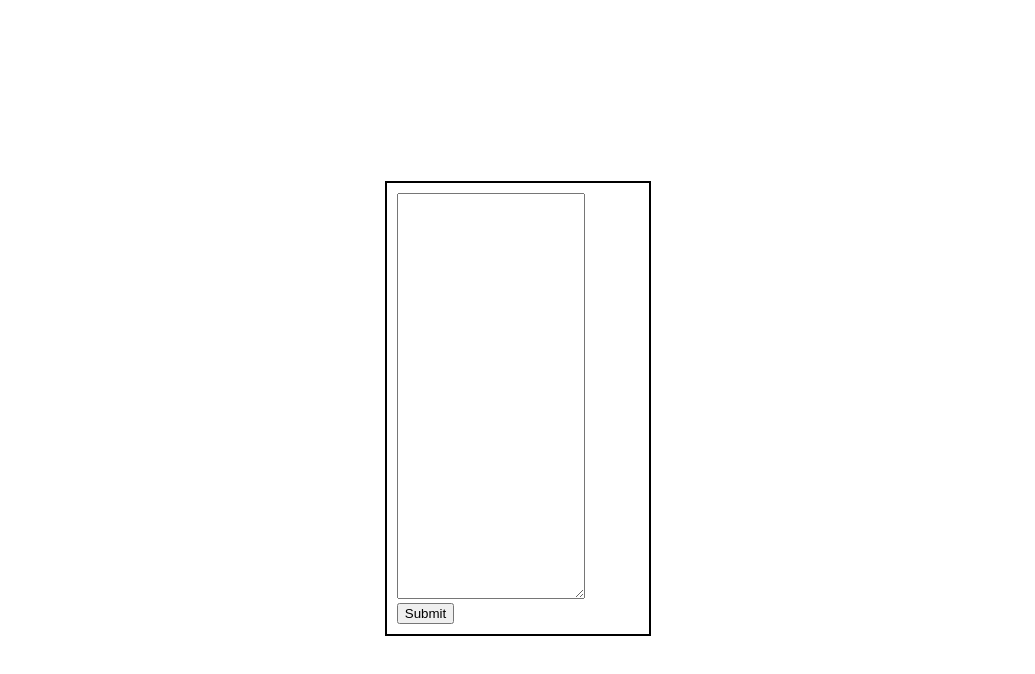
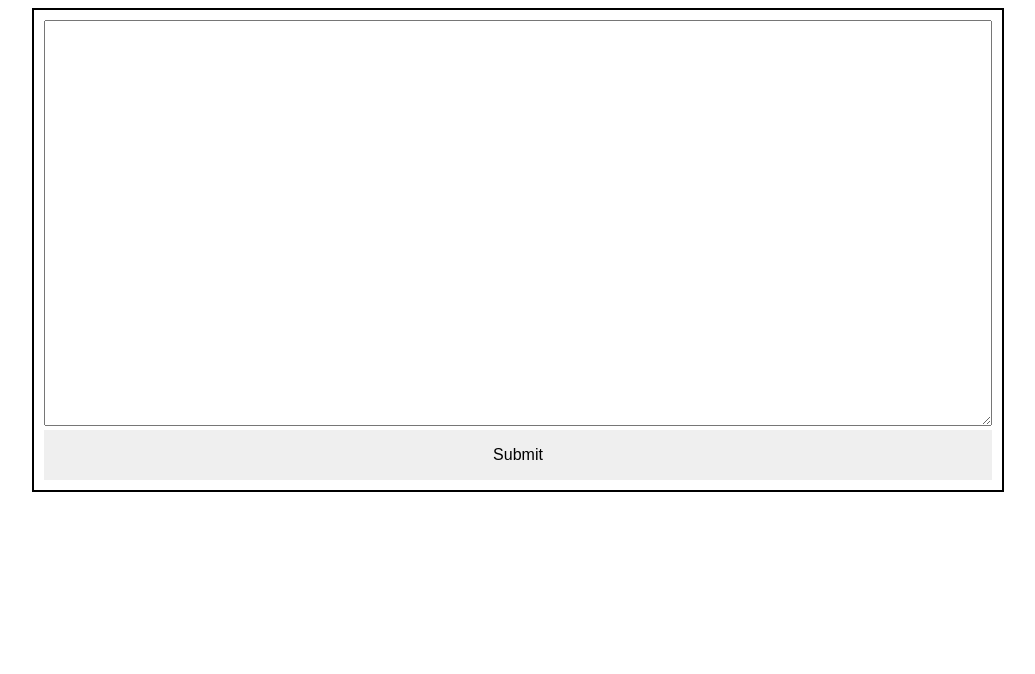
Before and after one commit to AlexanderEpolite/html-ffa, a website: page public/game.html in a window 1280 px wide. Shown: the whole page, without its empty margins (122-1157 px from the left). Drawn offline with Linux system fonts and the light colour scheme.

Commit message:
fix text box

```diff
--- a/public/game.html
+++ b/public/game.html
@@ -8,7 +8,6 @@
         .container {
             display: flex;
             align-items: center;
-            height: 100vh;
             justify-content: center;
         }
 
@@ -17,11 +16,21 @@
             border: 2px solid black;
             padding: 10px;
             text-align: left;
+            width: 75%;
         }
 
         textarea {
-            width: 75%;
+            width: 99.4%;
             height: 400px;
+        }
+
+        button {
+            width: 100%;
+            height: 50px;
+            color: black;
+            font-size: 16px;
+            border: none;
+            cursor: pointer;
         }
     </style>
 </head>
```
